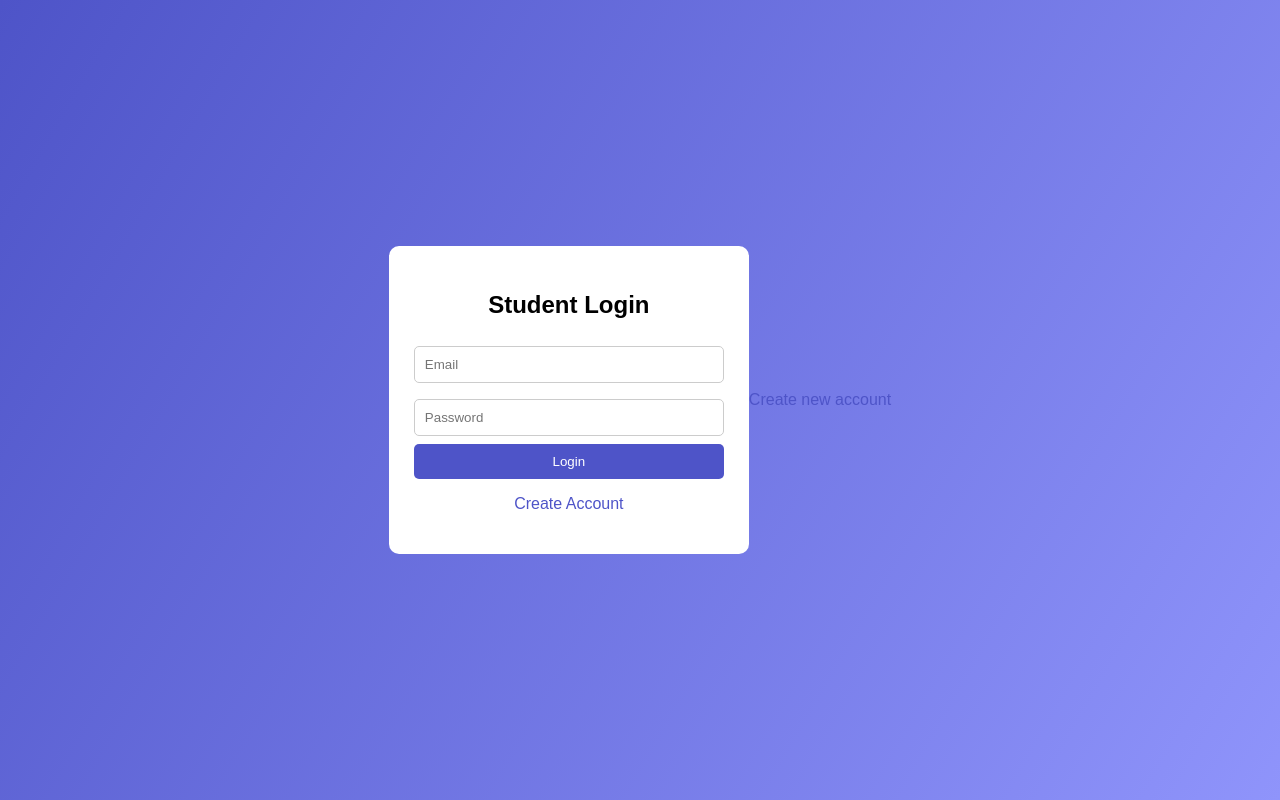
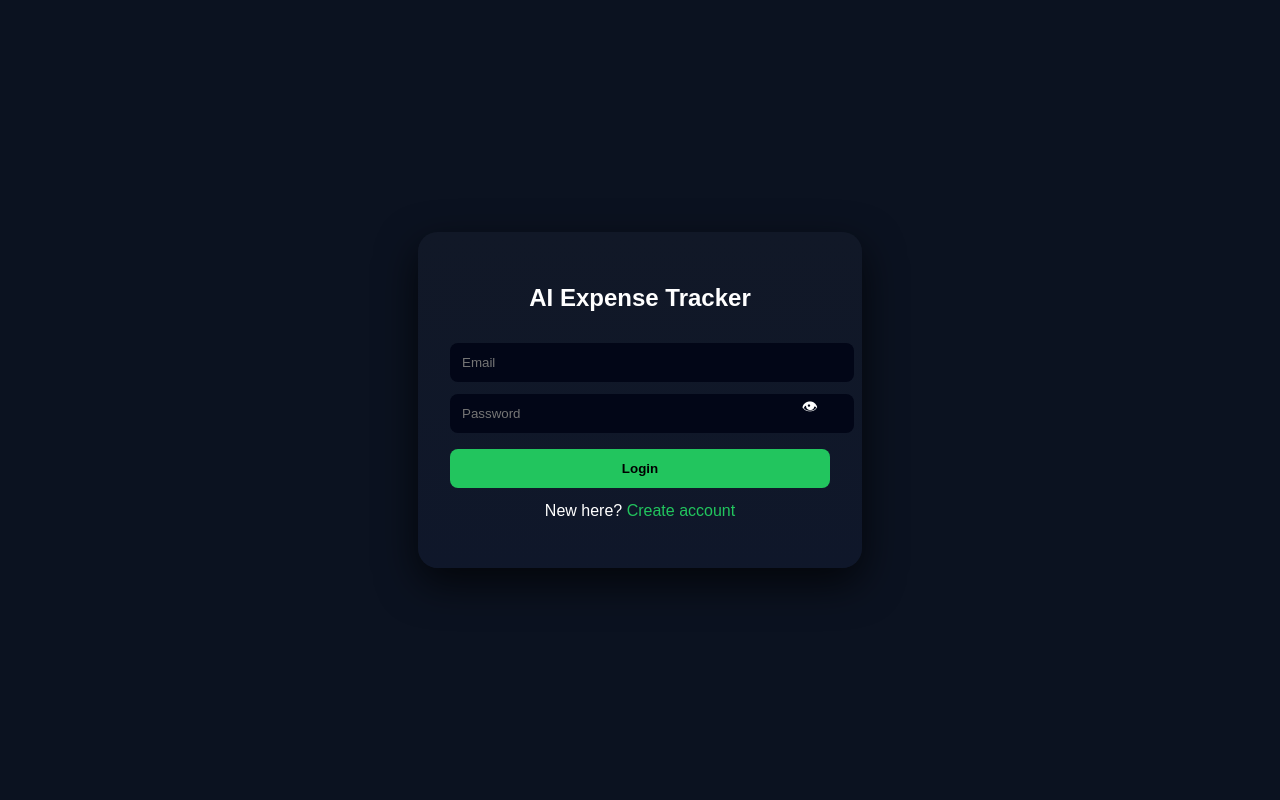
Before and after one commit to nighil1/Expense-tracker11, a Flask app: template expense_tracker/templates/login.html in a window 1280 px wide. Run offline with Flask 3, Linux system fonts and the light colour scheme; the template is opened without the code that fills it, so the values that code supplies are empty.

Commit message:
Update login.html

```diff
--- a/expense_tracker/templates/login.html
+++ b/expense_tracker/templates/login.html
@@ -1,21 +1,81 @@
 <!DOCTYPE html>
 <html>
 <head>
-<link rel="stylesheet" href="/static/style.css">
+    <title>Login</title>
+    <style>
+        body{
+            margin:0;
+            min-height:100vh;
+            background:#0b1220;
+            display:flex;
+            align-items:center;
+            justify-content:center;
+            font-family:Arial;
+            color:white;
+        }
+        .card{
+            width:100%;
+            max-width:380px;
+            background:linear-gradient(180deg,#111827,#0f172a);
+            padding:32px;
+            border-radius:20px;
+            box-shadow:0 15px 40px rgba(0,0,0,.7);
+            text-align:center;
+        }
+        input{
+            width:100%;
+            padding:12px;
+            margin-top:12px;
+            border:none;
+            border-radius:8px;
+            background:#020617;
+            color:white;
+            outline:none;
+        }
+        input:focus{
+            box-shadow:0 0 0 2px rgba(34,197,94,.6);
+        }
+        button{
+            width:100%;
+            margin-top:16px;
+            padding:12px;
+            border:none;
+            border-radius:8px;
+            background:#22c55e;
+            font-weight:bold;
+        }
+        .pw{
+            position:relative;
+        }
+        .pw span{
+            position:absolute;
+            right:12px;
+            top:50%;
+            transform:translateY(-50%);
+            cursor:pointer;
+        }
+        a{color:#22c55e;text-decoration:none}
+    </style>
 </head>
 <body>
+
 <div class="card">
-<h2>Student Login</h2>
-<form method="post">
-<input type="email" name="email" placeholder="Email" required>
-<input type="password" name="password" placeholder="Password" required>
-<button>Login</button>
-</form>
-<p style="text-align:center"><a href="/register">Create Account</a></p>
-</div>
-</body>
-</html>    <a href="/register">Create new account</a>
-    </div>
+    <h2>AI Expense Tracker</h2>
+
+    <form method="post">
+        <input type="email" name="email" placeholder="Email" required>
+
+        <div class="pw">
+            <input type="password" id="p" name="password" placeholder="Password" required>
+            <span onclick="p.type=p.type==='password'?'text':'password'">👁</span>
+        </div>
+
+        <button>Login</button>
+    </form>
+
+    <p style="margin-top:14px">
+        New here? <a href="/register">Create account</a>
+    </p>
 </div>
 
 </body>
```
